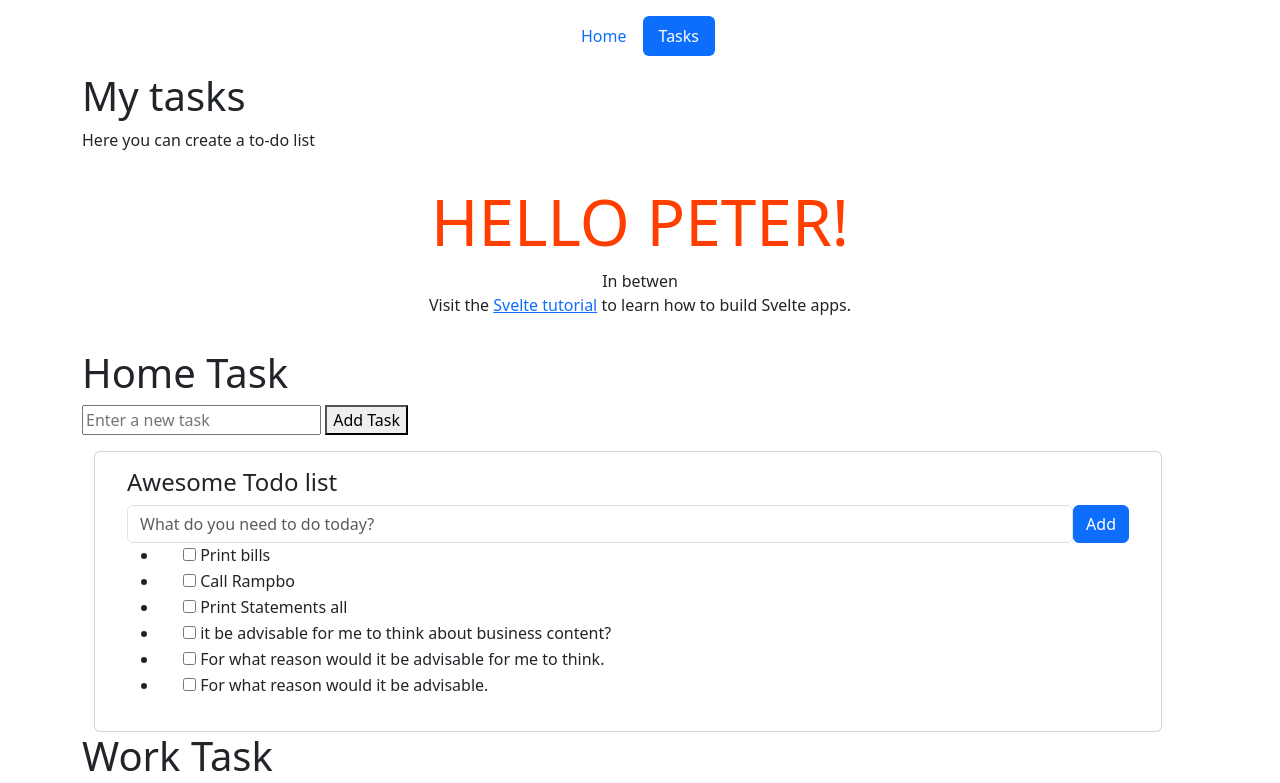
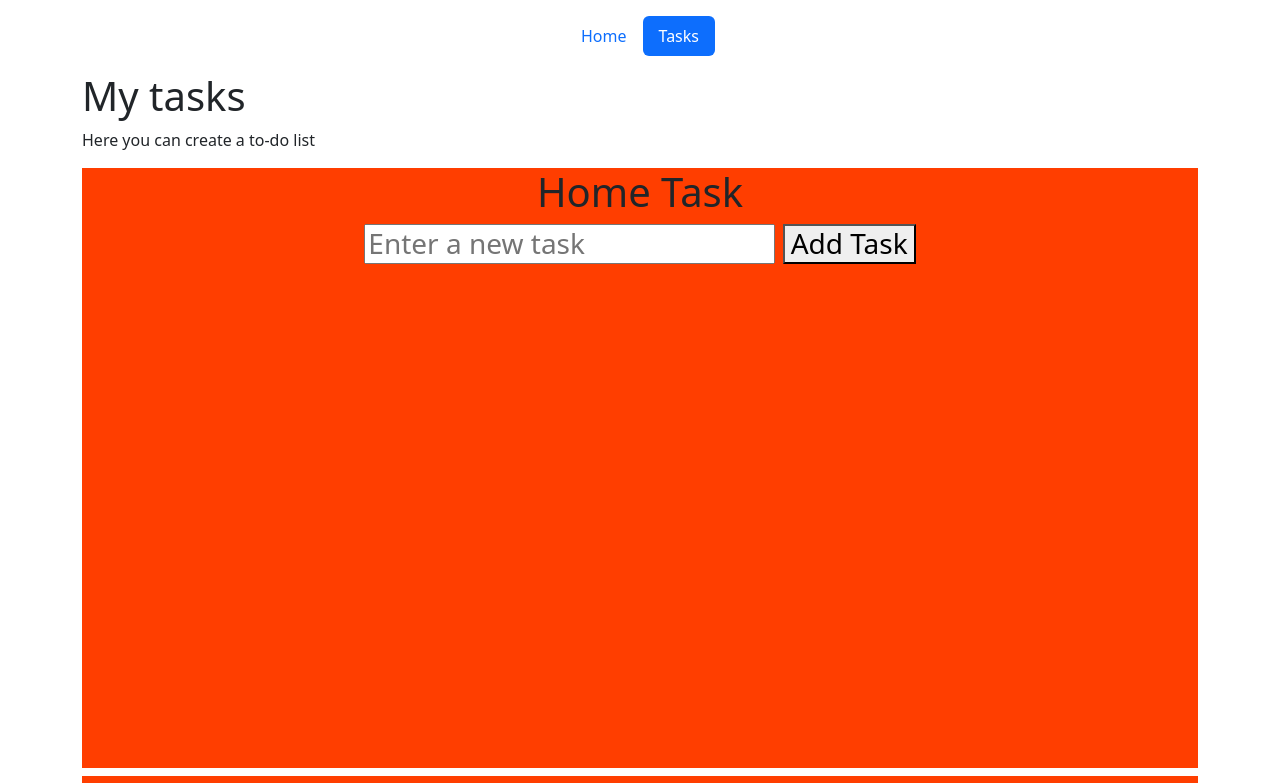
Before and after one commit to 3bo0d7/to-do-list-svelte, a SvelteKit app: page /todo in a window 1280 px wide. Shown: the top 783 px of the page. Built offline with nearby package versions, Linux system fonts and the light colour scheme.

Commit message:
feat:added-styling

```diff
--- a/src/components/App1.svelte
+++ b/src/components/App1.svelte
@@ -3,6 +3,7 @@
   //export let homeTask = [{homeTask1: 'Groceries', 'Laundery' }];
 </script>
 
+<!--
 <main>
   <h1>Hello {name}!</h1>
   <slot />
@@ -11,6 +12,7 @@
     how to build Svelte apps.
   </p>
 </main>
+-->
 
 <style>
   main {
--- a/src/components/App2.svelte
+++ b/src/components/App2.svelte
@@ -21,12 +21,12 @@
   }
 </script>
 
-<main>
+<main class="h3 backcolor centered loner">
   <h1>{taskname}</h1>
-
-  <input type="text" bind:value={newTask} placeholder="Enter a new task" />
-
-  <button on:click={addTask}>Add Task</button>
+  <div>
+    <input type="text" bind:value={newTask} placeholder="Enter a new task" />
+    <button on:click={addTask}>Add Task</button>
+  </div>
 
   <ul>
     {#each tasks as task (task.id)}
@@ -37,11 +37,15 @@
           on:change={() => toggleCompletion(task.id)}
         />
         <span>{task.text}</span>
-        <button on:click={() => deleteTask(task.id)}>Delete Task</button>
+        <div class="rightt">
+          <button on:click={() => deleteTask(task.id)}>Delete Task</button>
+        </div>
       </li>
     {/each}
   </ul>
 </main>
+
+<!--
 
 <div class="page-content page-container" id="page-content">
   <div class="padding">
@@ -128,8 +132,31 @@
   </div>
 </div>
 
+-->
+
 <style>
   .completed {
     text-decoration: line-through;
   }
+
+  .backcolor {
+    background-color: #ff3e00;
+    border: #2d7cad 2em;
+  }
+  .centered {
+    text-align: center;
+  }
+  .leftt {
+    text-align: left;
+  }
+  .rightt {
+    text-align: right;
+    vertical-align: right;
+    align-self: right;
+    flex-wrap: wrap;
+    position: sticky center right;
+  }
+  .loner {
+    min-height: 600px;
+  }
 </style>
```
